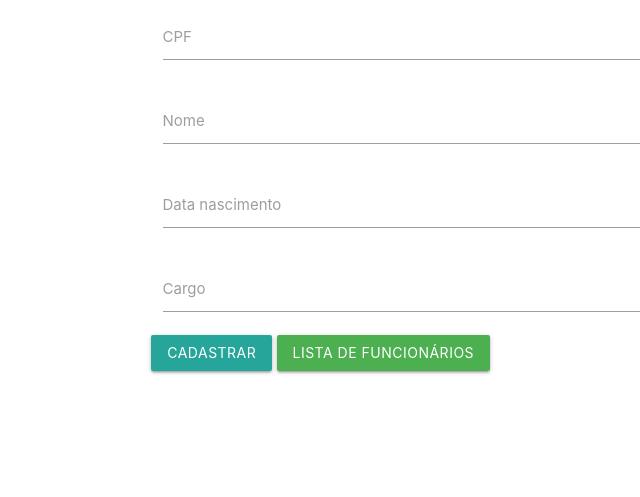
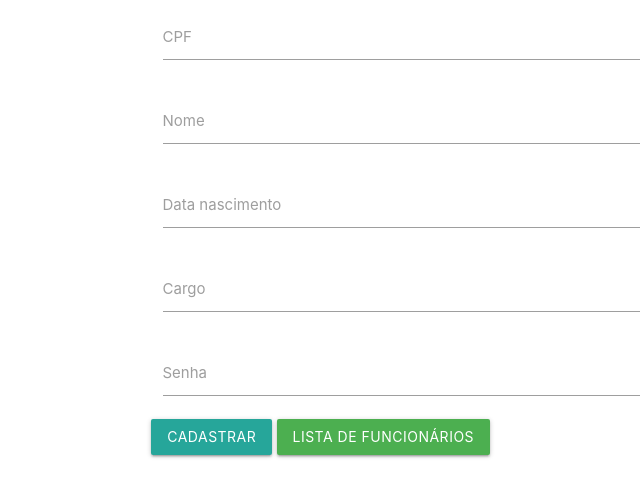
Before and after one commit to melissafalcao/EmployeeManagerDB, a PHP site: page /adicionar.php in a window 1280 px wide. Shown: the part 96-593 px from the top of the page, without its empty margins (180-820 px from the left). Run offline with PHP 8.4, Linux system fonts and the light colour scheme.

Commit message:
Update adicionar.php

```diff
--- a/adicionar.php
+++ b/adicionar.php
@@ -27,6 +27,13 @@ include_once 'includes/header.php';
 				<label for="idade">Cargo</label>
 			</div>
 
+			<div class="input-field col s12">
+				<input type="text" name="senha" id="senha">
+				<label for="senha">Senha</label>
+			</div>
+
+
+
 			<button type="submit" name="btn-cadastrar" class="btn"> Cadastrar </button>
 			<a href="index.php" class="btn green"> Lista de funcionários </a>
 		</form>
```
